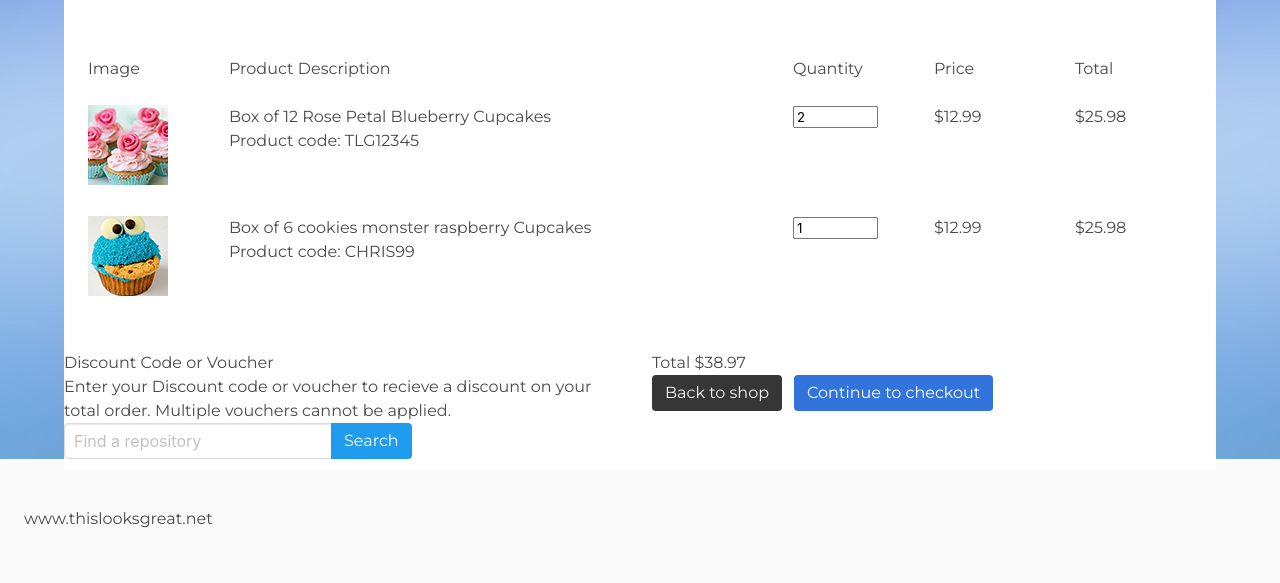
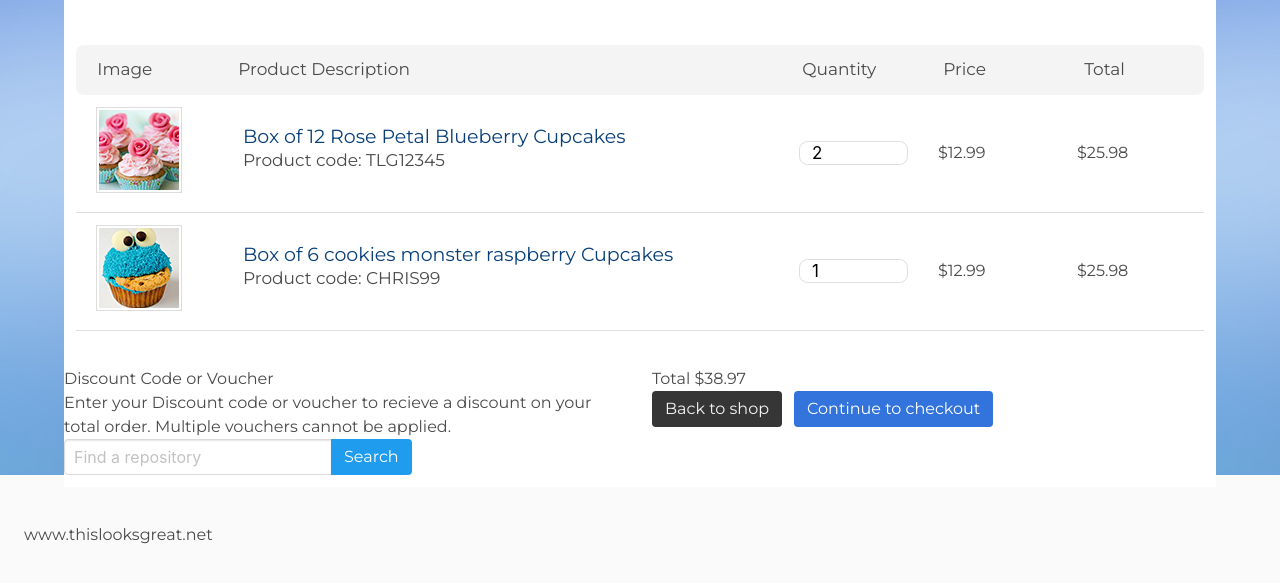
Before and after one commit to DOUARA/React-Shopping-Cart, a plain HTML site: page index.html in a window 1280 px wide. Shown: the part 63-646 px from the top of the page. Drawn offline with nearby package versions, Linux system fonts and the light colour scheme.

Commit message:
products' table styling

```diff
--- a/assets/css/style.css
+++ b/assets/css/style.css
@@ -7,7 +7,7 @@ body {
 .container {
     background: #ffffff;
 }
-
+/* header Styles */
 .header {
     background-color: #054a76;
     color: #fff;
@@ -40,3 +40,56 @@ body {
 .username {
     color: #f3db0e;
 }
+
+/* product's table style */
+.table-header {
+    background: #f4f4f4;
+    border-radius: 0.5em;
+}
+
+.table-header .column {
+    font-size: 1.063em;
+    padding-left: 1.25em;
+}
+
+.product-row {
+    border-bottom:1px solid #dddddd;
+}
+
+.product-image {
+    padding-left: 1.25em;
+}
+
+.product-image img {
+    border: 1px solid #dddddd;
+    padding: 0.125em;
+}
+
+.product-title {
+    padding-left: 1.25em;
+    display: flex;
+    flex-wrap: wrap;
+    align-items: center;
+}
+
+.product-title h1 {
+    font-size: 1.188em;
+    color: #083f79;
+}
+
+.product-title h2  {
+    font-size: 1.063em;
+    margin-top: -45px;
+}
+
+.center-container {
+    display: flex;
+    align-items: center;
+}
+
+input.quantity {
+    border-radius: 0.5em;
+    font-size: 1.063em;
+    border: 1px solid #dddddd;
+    padding-left:12px;
+}
--- a/index.html
+++ b/index.html
@@ -59,39 +59,39 @@
             </div> <!-- table heading -->
 
             <div class="columns product-row">
-                <div class="column">
+                <div class="column product-image">
                     <img src="images/rose.jpg" alt="rose image">
                 </div>
-                <div class="column is-half">
-                    <h2>Box of 12 Rose Petal Blueberry Cupcakes</h2>
-                    <span>Product code: TLG12345</span>
+                <div class="column is-half product-title">
+                    <h1>Box of 12 Rose Petal Blueberry Cupcakes</h1>
+                    <h2>Product code: TLG12345</h2>
                 </div>
-                <div class="column">
-                    <input type="number" name="quantity" min="1" max="100" value="2">
+                <div class="column center-container">
+                    <input class="quantity" type="number" name="quantity" min="1" max="100" value="2">
                 </div>
-                <div class="column">
+                <div class="column center-container">
                     $12.99
                 </div>
-                <div class="column">
+                <div class="column center-container">
                     $25.98
                 </div>
             </div> <!-- product row -->
 
             <div class="columns product-row">
-                <div class="column">
+                <div class="column product-image">
                     <img src="images/cookie.jpg" alt="cookie image">
                 </div>
-                <div class="column is-half">
-                    <h2>Box of 6 cookies monster raspberry Cupcakes</h2>
-                    <span>Product code: CHRIS99 </span>
+                <div class="column is-half product-title">
+                    <h1>Box of 6 cookies monster raspberry Cupcakes</h1>
+                    <h2>Product code: CHRIS99 </h2>
                 </div>
-                <div class="column">
-                    <input type="number" name="quantity" min="1" max="100" value="1">
+                <div class="column center-container">
+                    <input class="quantity" type="number" name="quantity" min="1" max="100" value="1">
                 </div>
-                <div class="column">
+                <div class="column center-container">
                     $12.99
                 </div>
-                <div class="column">
+                <div class="column center-container">
                     $25.98
                 </div>
             </div> <!-- product row-->
```
